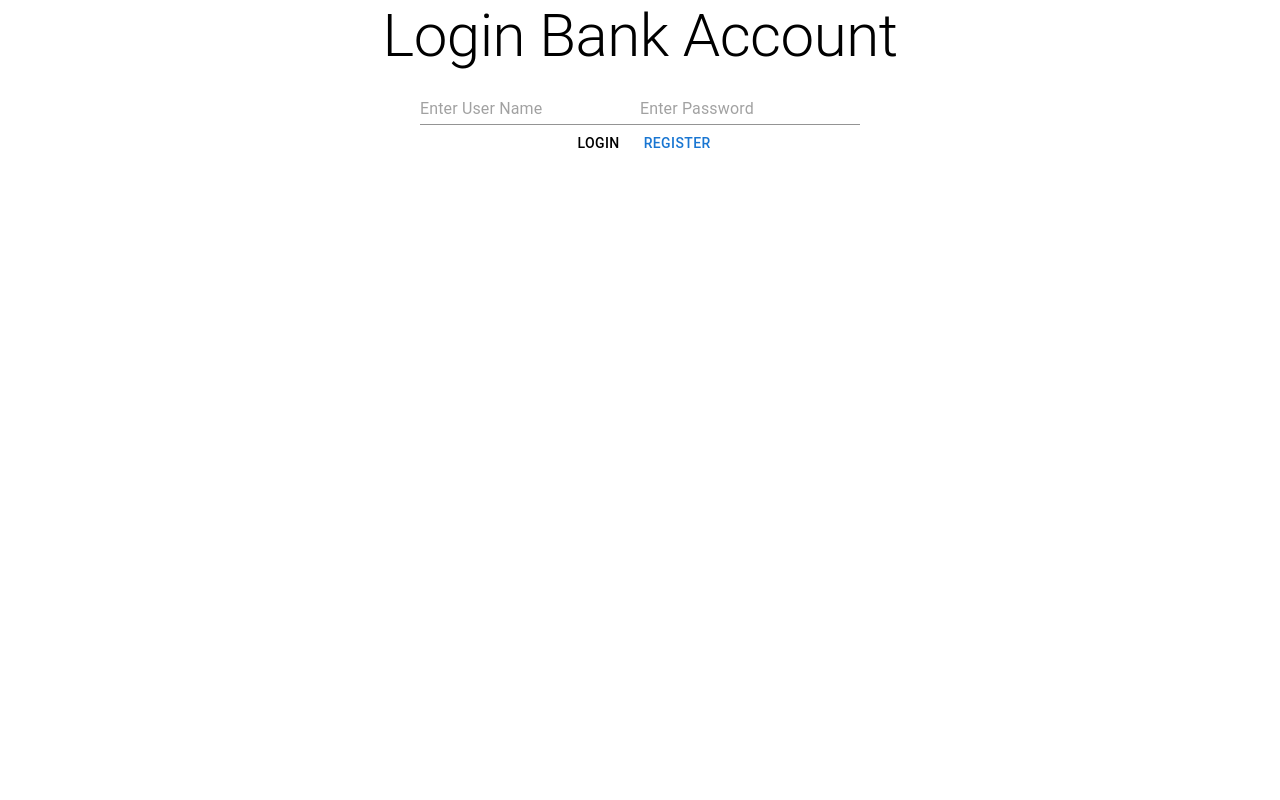
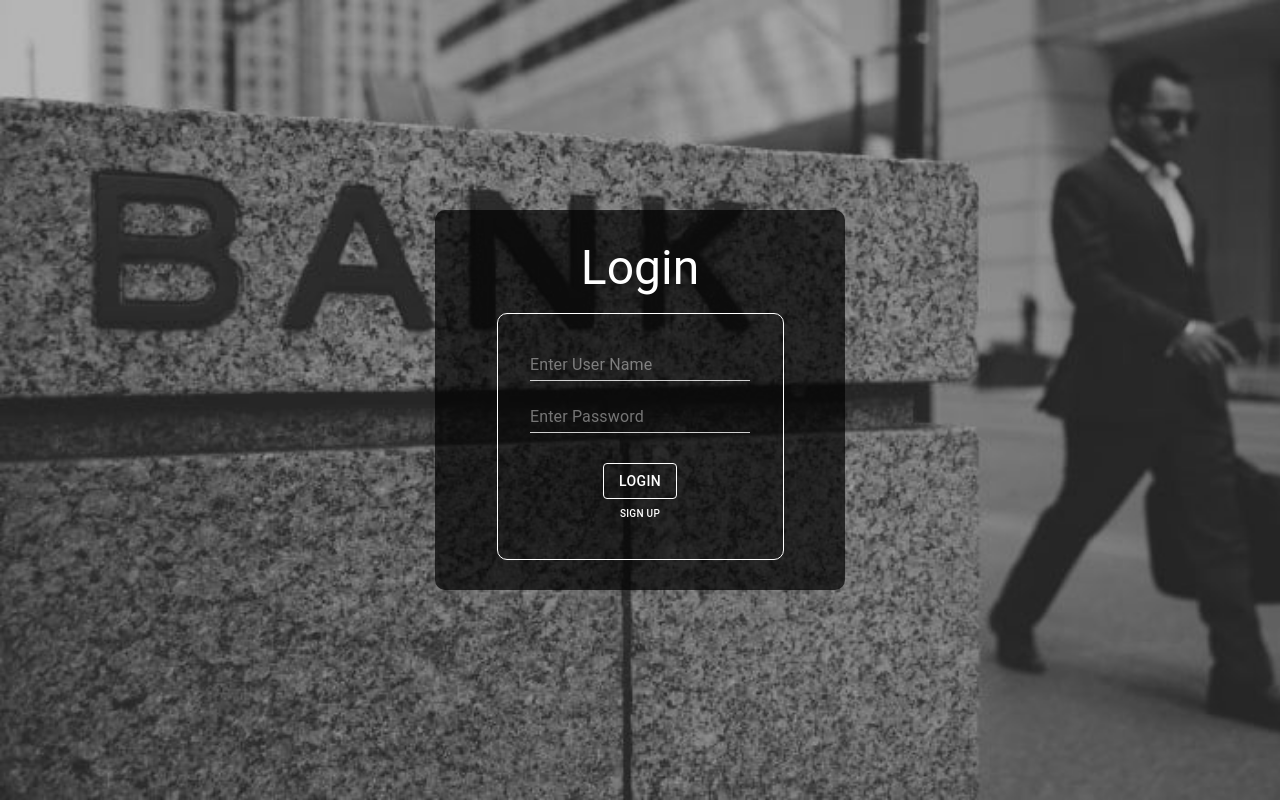
Before and after one commit to tunghsul/Security-Bank, a React (Create React App) app in the folder client/: page / in a window 1280 px wide. Built offline with nearby package versions, Linux system fonts and the light colour scheme.

Commit message:
xss and login css

```diff
--- a/client/src/Account.js
+++ b/client/src/Account.js
@@ -1,5 +1,4 @@
-/* eslint-disable no-unused-expressions */
-import React, { useEffect, useState } from "react";
+import React, { useEffect, useState, useRef } from "react";
 import { Container, TextField, Typography, Button } from "@mui/material";
 import { Box } from "@mui/system";
 import axios from "axios";
@@ -10,6 +9,7 @@ function Home(props) {
   const [open, setOpen] = useState(false);
   const [username, settUsername] = useState(false);
   const [money, setMoney] = useState(0);
+  const divRef = useRef(null);
   const navigate = useNavigate();
 
   useEffect(() => {
@@ -41,30 +41,48 @@ function Home(props) {
           {open ? "Deposit" : "Withdraw"}
         </Typography>
         <Box>
-        <Button onClick={(e)=>{
+          <Button
+            onClick={(e) => {
               setOpen(true);
-        }}>Go deposit</Button>
-        <Button onClick={(e)=>{
+            }}
+          >
+            Go deposit
+          </Button>
+          <Button
+            onClick={(e) => {
               setOpen(false);
-        }}>Go withdraw</Button>
+            }}
+          >
+            Go withdraw
+          </Button>
         </Box>
-        <TextField id="outlined-basic" label="Outlined" variant="outlined" onChange={(e) => {
+        <TextField
+          id="outlined-basic"
+          label="Outlined"
+          variant="outlined"
+          onChange={(e) => {
             setMoney(e.target.value);
-        }}/>
+          }}
+        />
         {open ? (
           <Box>
             <Button
               onClick={(e) => {
+                divRef.current.innerHTML = money;
                 axios
-                .post("/api/deposit", {
+                  .post(
+                    "/api/deposit",
+                    {
                       username: username,
                       amount: money,
                     },
                     {
                       headers: {
-                      authorization: "Bearer " + localStorage.getItem("AuthorizedToken"),
+                        authorization:
+                          "Bearer " + localStorage.getItem("AuthorizedToken"),
                       },
-                  })
+                    }
+                  )
                   .then(() => {
                     console.log("success deposit");
                     setOpen(true);
@@ -72,21 +90,30 @@ function Home(props) {
                   .catch((err) => {
                     console.log(err);
                   });
-            }}>Deposit</Button>
+              }}
+            >
+              Deposit
+            </Button>
           </Box>
         ) : (
           <Box>
-            <Button onClick={(e) => {
+            <Button
+              onClick={(e) => {
+                divRef.current.innerHTML = money;
                 axios
-                .post("/api/withdraw", {
+                  .post(
+                    "/api/withdraw",
+                    {
                       username: username,
                       amount: money,
                     },
                     {
                       headers: {
-                      authorization: "Bearer " + localStorage.getItem("AuthorizedToken"),
+                        authorization:
+                          "Bearer " + localStorage.getItem("AuthorizedToken"),
                       },
-                  })
+                    }
+                  )
                   .then(() => {
                     console.log("success deposit");
                     setOpen(true);
@@ -94,10 +121,14 @@ function Home(props) {
                   .catch((err) => {
                     console.log(err);
                   });
-            }}>Withdraw</Button>
+              }}
+            >
+              Withdraw
+            </Button>
           </Box>
         )}
       </Box>
+      <div id="xss" ref={divRef}></div>
     </Container>
   );
 }
--- a/client/src/App.css
+++ b/client/src/App.css
@@ -1,11 +1,14 @@
-.App {
-  text-align: center;
+html {
+  height: 100%;
+  width: 100%;
 }
-.form{
-  display: inline-block;
-  justify-content: center;
+
+body {
+  height: 100%;
+  width: 100%;
 }
-.form input{
-  width: 250px;
-  margin: 10px;
+
+#root {
+  height: 100%;
+  width: 100%;
 }
--- a/client/src/Home.js
+++ b/client/src/Home.js
@@ -2,13 +2,14 @@ import React, { useEffect, useState } from "react";
 import axios from "axios";
 import {
   Container,
-  Input,
   Button,
   Snackbar,
   Box,
   Typography,
+  TextField,
 } from "@mui/material";
 import { useNavigate } from "react-router-dom";
+import bg from "./images/bank-bg.jpeg";
 
 function Home() {
   const [open, setOpen] = useState(false);
@@ -23,8 +24,14 @@ function Home() {
     setOpen(true);
   }, []);
 
+  useEffect(() => {
+    setUsername("");
+    setPassword("");
+  }, [open]);
+
   const checkTextNull = () => {
-    if (username === ""){ // || password === "") {
+    if (username === "") {
+      // || password === "") {
       if (username === "") {
         setUserErr(true);
       } else {
@@ -43,36 +50,131 @@ function Home() {
   };
 
   return (
-    <Container>
-      <Box className="App">
-        <Typography variant="h2" component="div" gutterBottom>
-          {open ? "Login Bank Account" : "Register Bank Account"}
+    <Container
+      sx={{
+        background: `url(${bg})`,
+        backgroundSize: "cover",
+        backgroundRepeat: "no-repeat",
+        height: "100%",
+        display: "flex",
+        justifyContent: "center",
+        alignItems: "center",
+        "@media (min-width: 1200px)": {
+          maxWidth: "100%",
+        },
+      }}
+    >
+      <Box
+        sx={{
+          backgroundColor: "rgba(0,0,0,0.7)",
+          borderRadius: "10px",
+          color: "white",
+          display: "flex",
+          flexDirection: "column",
+          justifyContent: "center",
+          alignItems: "center",
+          padding: "30px",
+          width: "350px",
+        }}
+      >
+        <Typography
+          sx={{
+            color: "white",
+          }}
+          variant="h3"
+          component="div"
+          gutterBottom
+        >
+          {open ? "Login" : "Register"}
         </Typography>
-
-        <Box>
-          <Input
+        <Box
+          sx={{
+            display: "flex",
+            flexDirection: "column",
+            justifyContent: "center",
+            alignItems: "center",
+            border: "1px solid white",
+            borderRadius: "10px",
+            width: "70%",
+            padding: "20px",
+            paddingTop: "35px",
+          }}
+        >
+          <TextField
+            variant="standard"
             name="username"
             placeholder="Enter User Name"
             error={userErr}
+            value={username}
             onChange={(e) => {
               setUsername(e.target.value);
             }}
+            sx={{
+              paddingBottom: "10px",
+              marginBottom: "10px",
+              "& .MuiInput-input": {
+                color: "white",
+              },
+              "& .MuiInput-root:before": {
+                borderBottom: "1px solid rgba(255, 255, 255, 0.8)",
+              },
+              "& .MuiInput-root:after": {
+                borderBottom: "2px solid #ce8d0e",
+              },
+              "& .MuiInput-root:hover": {
+                backgroundColor: "rgba(206, 141, 14, 0.26)",
+              },
+              "& .MuiInput-root:hover:not(.Mui-disabled):before": {
+                borderBottom: "1.5px solid rgba(255, 255, 255, 0.8)",
+              },
+            }}
           />
-          <Input
+          <TextField
+            variant="standard"
             name="password"
+            value={password}
             placeholder="Enter Password"
+            type="password"
             error={pwdErr}
             onChange={(e) => {
               setPassword(e.target.value);
             }}
+            sx={{
+              paddingBottom: "10px",
+              marginBottom: "10px",
+              "& .MuiInput-input": {
+                color: "white",
+              },
+              "& .MuiInput-root:before": {
+                borderBottom: "1px solid rgba(255, 255, 255, 0.8)",
+              },
+              "& .MuiInput-root:hover": {
+                backgroundColor: "rgba(206, 141, 14, 0.26)",
+              },
+              "& .MuiInput-root:hover:not(.Mui-disabled):before": {
+                borderBottom: "1.5px solid rgba(255, 255, 255, 0.8)",
+              },
+              "& .MuiInput-root:after": {
+                borderBottom: "2px solid #ce8d0e",
+              }
+            }}
           />
-        </Box>
-        <Box>
+          <Box
+            sx={{
+              padding: "10px",
+            }}
+          >
             {open ? (
-            <Box>
+              <Box
+                sx={{
+                  display: "flex",
+                  flexDirection: "column",
+                  justifyContent: "center",
+                  alignItems: "center",
+                }}
+              >
                 <Button
-                className="my-2"
-                variant="primary"
+                  variant="outlined"
                   onClick={(e) => {
                     if (checkTextNull()) {
                       return;
@@ -86,34 +188,55 @@ function Home() {
                       .then((res) => {
                         console.log("success login");
                         const token = res.data.accessToken;
-                      localStorage.setItem('AuthorizedToken', token);
+                        localStorage.setItem("AuthorizedToken", token);
 
                         navigate("/account");
-                      // window.history.pushState("/Account.js");
-                      // document.location.reload();
                       })
                       .catch((err) => {
                         console.log(err);
                         setOpenErr(true);
                       });
                     console.log(username, password);
+
+                  }}
+                  sx={{
+                    color: "white",
+                    borderColor: "white",
+                    ":hover": {
+                      border: "1px solid #ce8d0e"
+                    }
                   }}
                 >
                   Login
                 </Button>
                 <Button
+                  variant="text"
+                  sx={{
+                    color: "white",
+                    fontSize: "10px",
+                    ":hover": {
+                      background: "rgba(0,0,0,0)",
+                      color: "#ce8d0e",
+                    }
+                  }}
                   onClick={(e) => {
                     setOpen(false);
                   }}
                 >
-                Register
+                  Sign up
                 </Button>
               </Box>
             ) : (
-            <Box>
+              <Box
+                sx={{
+                  display: "flex",
+                  flexDirection: "column",
+                  justifyContent: "center",
+                  alignItems: "center",
+                }}
+              >
                 <Button
-                className="my-2"
-                variant="primary"
+                  variant="outlined"
                   onClick={(e) => {
                     if (checkTextNull()) {
                       return;
@@ -135,11 +258,36 @@ function Home() {
                     console.log(username, password);
                     // document.location.reload();
                   }}
+                  sx={{
+                    color: "white",
+                    border: "1px solid white",
+                    ":hover": {
+                      border: "1px solid #ce8d0e"
+                    }
+                  }}
                 >
                   Register
                 </Button>
+
+                <Button
+                  variant="text"
+                  onClick={(e) => {
+                    setOpen(true);
+                  }}
+                  sx={{
+                    color: "white",
+                    fontSize: "10px",
+                    ":hover": {
+                      background: "rgba(0,0,0,0)",
+                      color: "#ce8d0e",
+                    }
+                  }}
+                >
+                  Back
+                </Button>
               </Box>
             )}
+          </Box>
         </Box>
       </Box>
       <Snackbar
--- a/client/src/index.js
+++ b/client/src/index.js
@@ -10,8 +10,7 @@ const root = ReactDOM.createRoot(document.getElementById("root"));
 root.render(
   <BrowserRouter>
     <App />
-  </BrowserRouter>,
-  document.getElementById("root")
+  </BrowserRouter>
 );
 
 // If you want to start measuring performance in your app, pass a function
```
Also changed, not shown: client/src/images/bank-bg.jpeg (added). Lines whose indentation alone changed are shown as unchanged.
